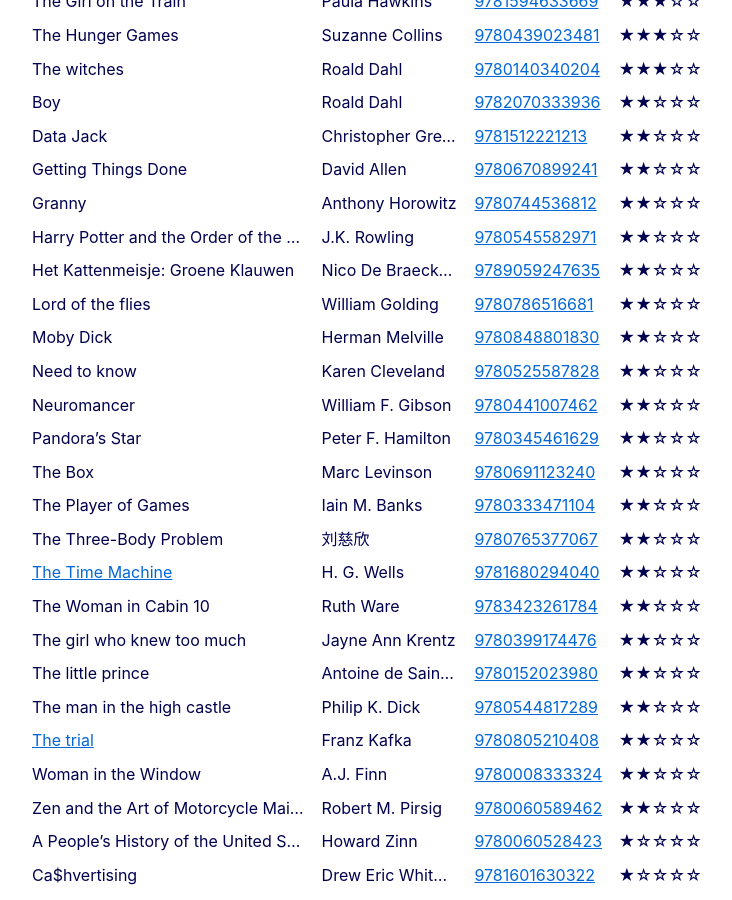
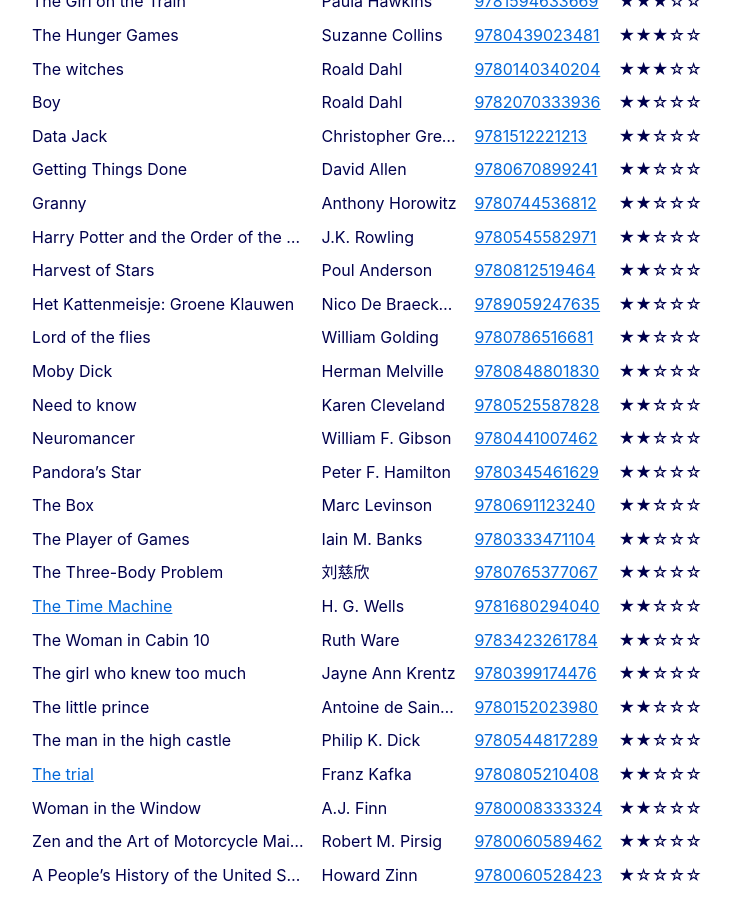
Before and after one commit to cimm/suffix, a Jekyll site: the page built from reading/index.html, in a window 1280 px wide and 900 px high, scrolled down 2757 px. Shown: the whole window, without its empty margins (273-1005 px from the left). Built offline with Jekyll 4.4.1, drawn with Linux system fonts in a browser that asks for light colours.

Commit message:
Add Harvest of Stars by P. Anderson

```diff
--- a/_data/books.yml
+++ b/_data/books.yml
@@ -150,6 +150,10 @@
   author: "J.K. Rowling"
   isbn13: 9780747542988
   rating: 5
+- name: "Harvest of Stars"
+  author: "Poul Anderson"
+  isbn13: 9780812519464
+  rating: 2
 - name: "Het Kattenmeisje: Groene Klauwen"
   author: "Nico De Braeckeleer"
   isbn13: 9789059247635
```
